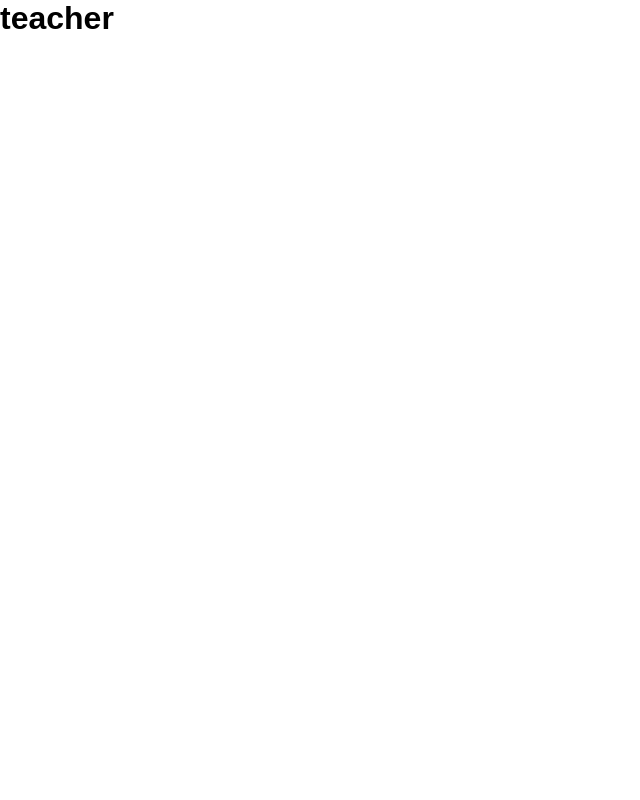
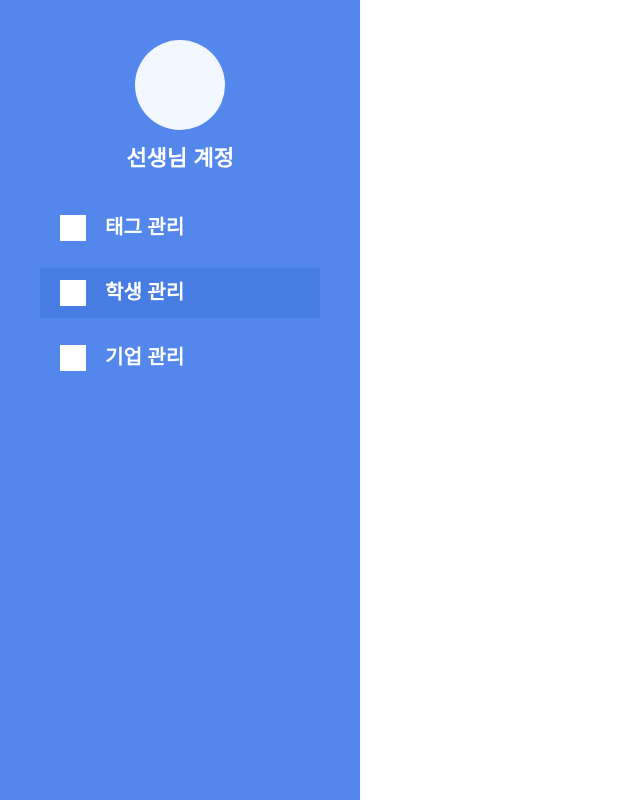
Before and after one commit to EntryDSM/Buldak, a Next.js app in the folder apps/teacher/: page / in a window 1280 px wide. Shown: the whole page, without its empty margins (0-640 px from the left). Built offline with nearby package versions, Linux system fonts and the light colour scheme.

Commit message:
feat(student) : sidebar 생성

```diff
--- /dev/null
+++ b/apps/teacher/components/SideBar.tsx
@@ -0,0 +1,98 @@
+import styled from '@emotion/styled';
+import Image from 'next/image';
+import Link from 'next/link';
+
+type ManagementType = 'tag' | 'student' | 'company';
+
+interface Props {
+    managementType: ManagementType;
+}
+
+const SideBar: React.FC<Props> = ({ managementType }) => {
+    return (
+        <Wrapper>
+            <SchoolImage />
+            <AccountType>선생님 계정</AccountType>
+            <Navigation>
+                <Link href="/manageTag">
+                    <NavButton isSelected={managementType === 'tag'}>
+                        <div className="icon"></div>
+                        <p className="managementType">태그 관리</p>
+                    </NavButton>
+                </Link>
+                <Link href="/">
+                    <NavButton isSelected={managementType === 'student'}>
+                        <div className="icon"></div>
+                        <p className="managementType">학생 관리</p>
+                    </NavButton>
+                </Link>
+                <Link href="/manageCompany">
+                    <NavButton isSelected={managementType === 'company'}>
+                        <div className="icon"></div>
+                        <p className="managementType">기업 관리</p>
+                    </NavButton>
+                </Link>
+            </Navigation>
+        </Wrapper>
+    );
+};
+export default SideBar;
+
+const Wrapper = styled.aside`
+    width: 360px;
+    height: 100vh;
+    background-color: ${({ theme }) => theme.color.skyblue};
+    display: flex;
+    flex-direction: column;
+    align-items: center;
+    box-sizing: border-box;
+    padding: 40px;
+`;
+
+// todo styled.div -> styled(Image)로 바꿔야함
+const SchoolImage = styled.div`
+    width: 90px;
+    height: 90px;
+    border-radius: 50%;
+    background-color: ${({ theme }) => theme.color.background};
+`;
+const AccountType = styled.strong`
+    font-weight: 700;
+    font-size: 22px;
+    line-height: 28px;
+    color: ${({ theme }) => theme.color.white};
+    margin-top: 15px;
+`;
+const Navigation = styled.nav`
+    margin-top: 30px;
+    width: 100%;
+`;
+
+interface NavButtonProps {
+    isSelected: boolean;
+}
+const NavButton = styled.a<NavButtonProps>`
+    width: 100%;
+    height: 50px;
+    box-sizing: border-box;
+    padding: 12px 20px;
+    margin-bottom: 15px;
+    display: flex;
+    cursor: pointer;
+    background-color: ${(props) => props.isSelected && '#477DE3'};
+    :last-child {
+        margin-bottom: 0;
+    }
+    > .icon {
+        width: 26px;
+        height: 26px;
+        margin-right: 19px;
+        background-color: #ffffff;
+    }
+    > .managementType {
+        color: ${({ theme }) => theme.color.white};
+        font-size: 20px;
+        line-height: 25px;
+        font-weight: 700;
+    }
+`;
--- a/apps/teacher/pages/index.tsx
+++ b/apps/teacher/pages/index.tsx
@@ -1,7 +1,5 @@
+import SideBar from '../components/SideBar';
+
 export default function Home() {
-  return (
-    <div>
-      <h1>teacher</h1>
-    </div>
-  );
+    return <SideBar managementType="student" />;
 }
```
